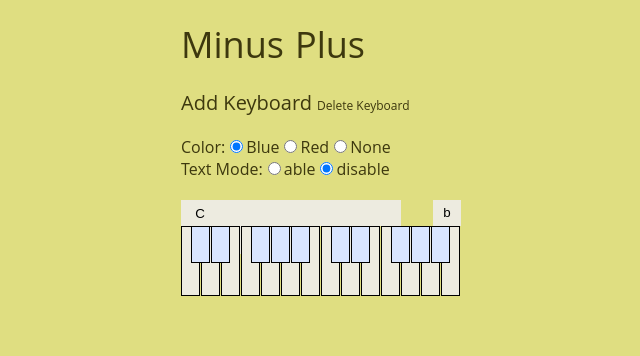
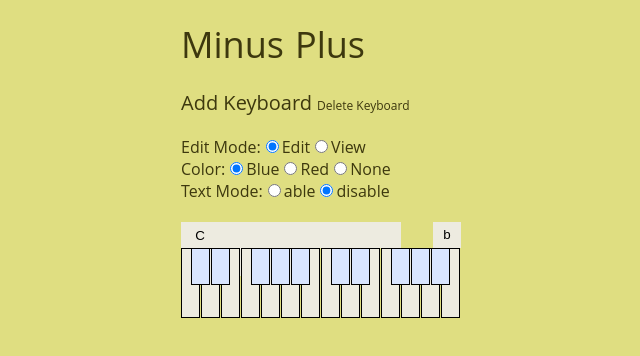
Before and after one commit to superyusuke/react-keybord-note, a React (Create React App) app: page / in a window 1280 px wide. Shown: the top 356 px of the page, without its empty margins (179-819 px from the left). Built offline with nearby package versions, Linux system fonts and the light colour scheme.

Commit message:
Edit Mode のスイッチャー、reducer、action の実行を実装

```diff
--- a/src/App.js
+++ b/src/App.js
@@ -1,6 +1,7 @@
 import React from 'react'
 
 import VisualizeKeyboards from './containers/VisualizeKeyboards'
+import EditModeSwitcher from './components/EditModeSwitcher'
 import ColorModeSwitcher from './components/ColorModeSwitcher'
 import TextModeSwitcher from './components/TextModeSwitcher'
 import AddDeleteKeyboardButton from './components/AddDeleteKeyboardButton'
@@ -14,6 +15,7 @@ export const App = () => {
       <div className='ui-container'>
         <TransposeButton key='transpose'/>
         <AddDeleteKeyboardButton key='add-key'/>
+        <EditModeSwitcher key='edit-switch'/>
         <ColorModeSwitcher key='color-switch'/>
         <TextModeSwitcher key='text-mode-switch'/>
       </div>
--- /dev/null
+++ b/src/components/EditModeSwitcher.js
@@ -0,0 +1,46 @@
+import React from 'react'
+import { connect } from 'react-redux'
+
+const EditModeSwitcher = ({editMode, onChange}) => {
+  return (
+    <div>
+      Edit Mode:
+      <label>
+        <input
+          type="radio"
+          value="edit"
+          checked={editMode === 'edit'}
+          onChange={(e) => {
+            onChange(e.target.value)
+          }}
+        />
+        Edit
+      </label>
+      <label>
+        <input
+          type="radio"
+          value="view"
+          checked={editMode === 'view'}
+          onChange={(e) => {
+            onChange(e.target.value)
+          }}
+        />
+        View
+      </label>
+    </div>
+  )
+}
+
+const mapStateToProps = state => {
+  return {
+    editMode: state.editMode,
+  }
+}
+
+const mapDispatchToProps = dispatch => {
+  return {
+    onChange: (editMode) => dispatch({type: 'EDIT_MODE_SWITCH', editMode}),
+  }
+}
+
+export default connect(mapStateToProps, mapDispatchToProps)(EditModeSwitcher)
--- /dev/null
+++ b/src/reducers/editMode.js
@@ -0,0 +1,9 @@
+// input の disabled の値のため、state = true => disabled
+export const editMode = (state = 'edit', action) => {
+  switch (action.type) {
+    case 'EDIT_MODE_SWITCH':
+      return action.editMode
+    default:
+      return state
+  }
+}
--- a/src/reducers/index.js
+++ b/src/reducers/index.js
@@ -2,10 +2,12 @@ import { combineReducers } from 'redux'
 
 import { colorSwitch } from './colorSwitch'
 import { keyboards } from './keyboards'
-import {textMode} from './textMode'
+import { textMode } from './textMode'
+import { editMode } from './editMode'
 
 export const keyNote = combineReducers({
   colorSwitch,
   keyboards,
   textMode,
+  editMode,
 })
```
